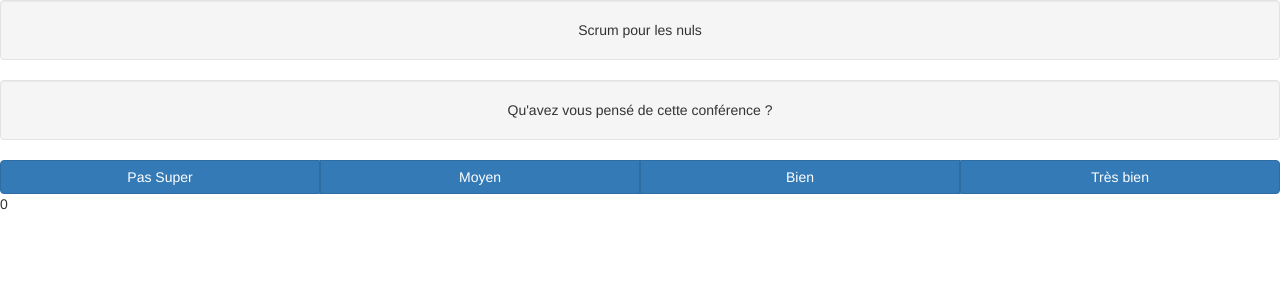
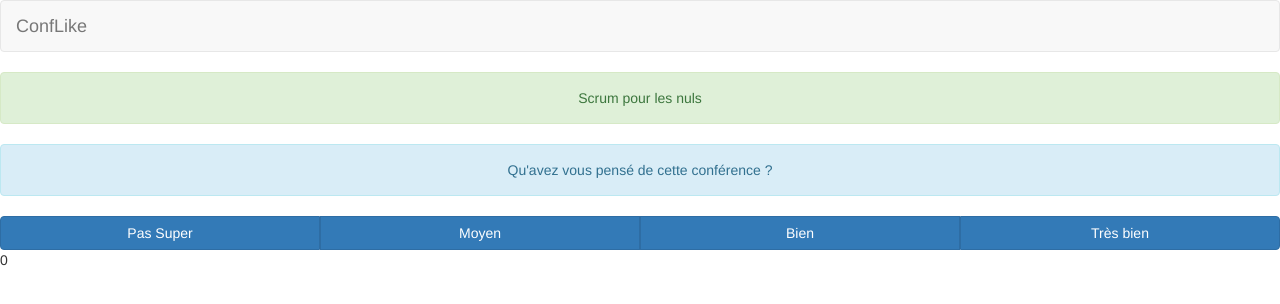
Before and after one commit to welcloud-io/ConfLike, a website: page attendee.html in a window 1280 px wide. Drawn offline with nearby package versions, Linux system fonts and the light colour scheme.

Commit message:
add navbar and change colors

```diff
--- a/attendee.html
+++ b/attendee.html
@@ -14,11 +14,17 @@
   </script>
 
   <body>
+    <nav class="navbar navbar-default">
+      <div class="container-fluid">
+      <div class="navbar-header">
+        <a class="navbar-brand" href="#">ConfLike</a>
+      </div>
+    </nav>
     <div id="conference_title" style="text-align:center">
-      <div class="well">Scrum pour les nuls</div>
+      <div class="alert alert-success">Scrum pour les nuls</div>
     </div>
     <div id="question" style="text-align:center">
-      <div class="well">Qu'avez vous pensé de cette conférence ?</div>
+      <div class="alert alert-info">Qu'avez vous pensé de cette conférence ?</div>
     </div>
     <div class="btn-group btn-group-justified">
       <div class="btn-group">
```
